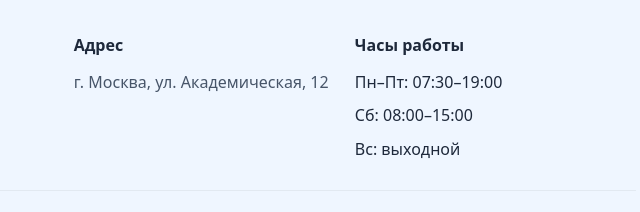
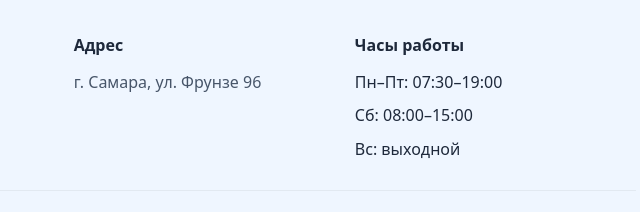
Before and after one commit to xe-n0x/HermaLab, a plain HTML site: page index.html in a window 1280 px wide. Shown: the part 2963-3175 px from the top of the page, 604-1244 px from the left. Drawn offline with Linux system fonts and the light colour scheme.

Commit message:
Update address in index.html

```diff
--- a/index.html
+++ b/index.html
@@ -310,7 +310,7 @@
 
       <div>
         <h4>Адрес</h4>
-        <p>г. Москва, ул. Академическая, 12</p>
+        <p>г. Самара, ул. Фрунзе 96</p>
       </div>
 
       <div>
```
